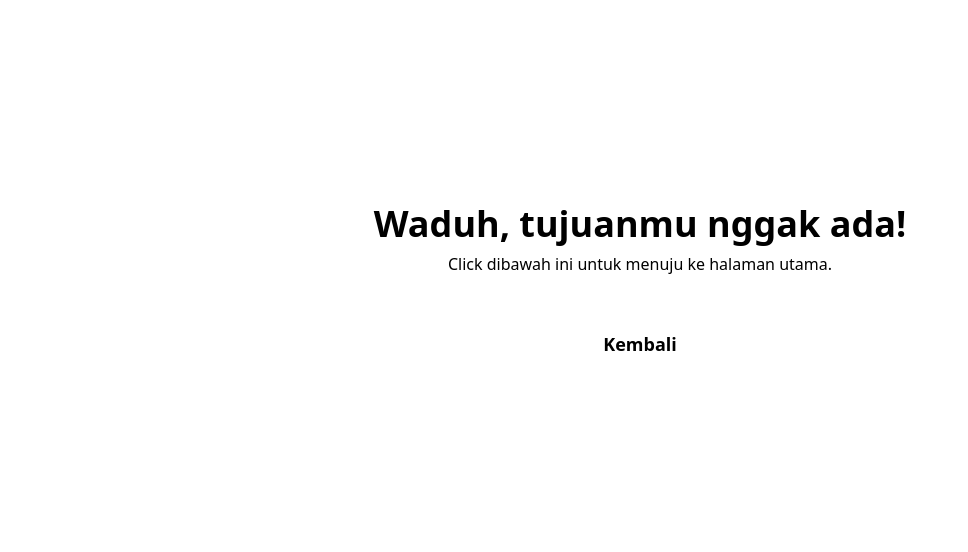
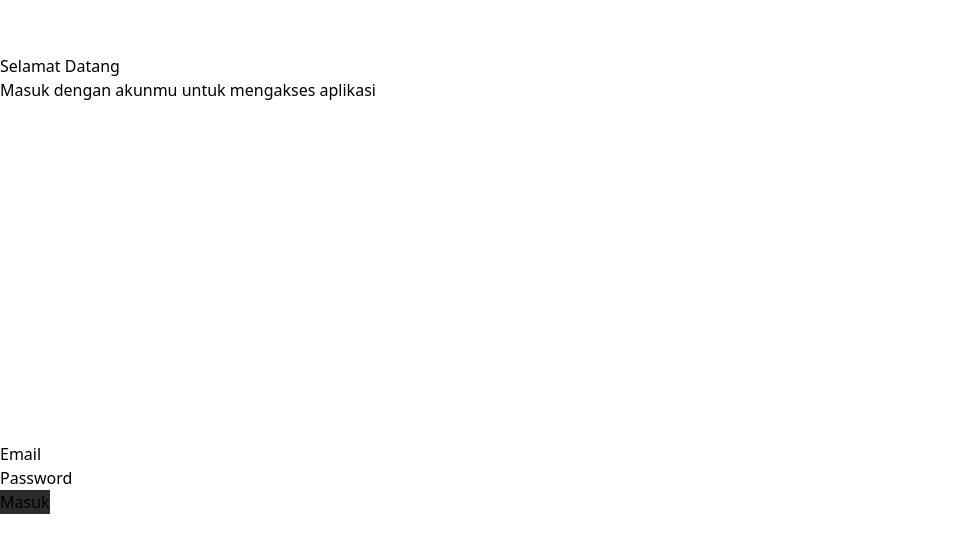
Before and after one commit to Rajarevanery/tigadimensiberkah, a React (Vite) app in the folder client/: page /login in a window 1280 px wide. Shown: the part 116-668 px from the top of the page, without its empty margins (0-968 px from the left). Built offline with nearby package versions, Linux system fonts and the light colour scheme; no server answers.

Commit message:
feat: added login page

```diff
--- a/client/src/App.tsx
+++ b/client/src/App.tsx
@@ -4,6 +4,7 @@ import Home from "./_global/Home";
 import ErrorPage from "./_global/ErrorPage";
 import Forbidden from "./_global/Forbidden";
 import Loading from "./_global/Loading";
+import Login from "./_auth/pages/Login";
 
 function App() {
   return (
@@ -26,6 +27,10 @@ function App() {
         <Route path="*" element={<ErrorPage />} />
         <Route path="403" element={<Forbidden />} />
         <Route path="loading" element={<Loading />} />
+
+
+
+        <Route path="/login" element={<Login />} />
       </Routes>
     </main>
   );
--- a/client/src/_auth/layout/AuthLayout.tsx
+++ /dev/null
@@ -1,11 +0,0 @@
-import { Outlet } from "react-router";
-
-const AuthLayout = () => {
-  return (
-    <div className="flex flex-1 min-h-screen justify-center items-center relative">
-      <Outlet />
-    </div>
-  );
-};
-
-export default AuthLayout;
--- a/client/src/_auth/pages/Login.tsx
+++ b/client/src/_auth/pages/Login.tsx
@@ -1,6 +1,7 @@
-import { useState } from "react";
+import React, { useState } from "react";
 import { useLogin } from "../../lib/mutations/mutations";
 import type { ILogin } from "../../types/types";
+import { toast } from "react-toastify";
 
 const Login = () => {
   const { mutateAsync: loginUser } = useLogin();
@@ -10,7 +11,62 @@ const Login = () => {
     password: "",
   });
 
-  return <div>Login</div>;
+  const handleInput = (e: React.ChangeEvent<HTMLInputElement>) => {
+    setUser((prevState) => ({
+      ...prevState,
+      [e.target.name]: e.target.value,
+    }));
+  };
+
+  const handleSubmit = async (e: React.FormEvent<HTMLFormElement>) => {
+    e.preventDefault();
+
+    const isFormEmpty = Object.values(user).some(
+      (value) => value === "" || value.length <= 0
+    );
+
+    if (isFormEmpty) {
+      return toast.error("Tolong isi semua input");
+    }
+
+    try {
+      const response = await loginUser(user);
+
+      if (response.nama) {
+        return toast.success(`Login Berhasil, selamat datang ${response.nama}`);
+      }
+    } catch (error) {
+      toast.error("Login gagal");
+      console.error(error);
+    }
+  };
+
+  return (
+    <section className="flex flex-1 min-h-screen flex-row">
+      <img src="" alt="" />
+      <div className="flex flex-col justify-around">
+        <div>
+          <h1>Selamat Datang</h1>
+          <p>Masuk dengan akunmu untuk mengakses aplikasi</p>
+        </div>
+
+        <form onSubmit={handleSubmit}>
+          <fieldset>
+            <div>
+              <label htmlFor="email">Email</label>
+              <input name="email" type="email" onChange={handleInput} />
+            </div>
+            <div>
+              <label htmlFor="password">Password</label>
+              <input name="password" type="password" onChange={handleInput} />
+            </div>
+          </fieldset>
+
+          <button className="bg-button-primary">Masuk</button>
+        </form>
+      </div>
+    </section>
+  );
 };
 
 export default Login;
--- a/client/src/index.css
+++ b/client/src/index.css
@@ -1 +1,5 @@
 @import "tailwindcss";
+
+@theme {
+  --color-button-primary: #2c2c2e;
+}
```
